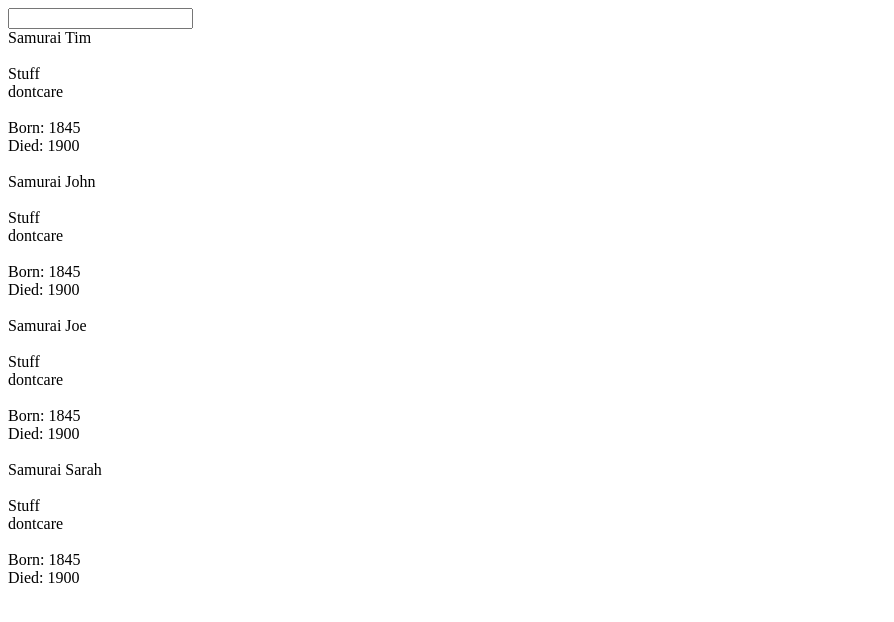
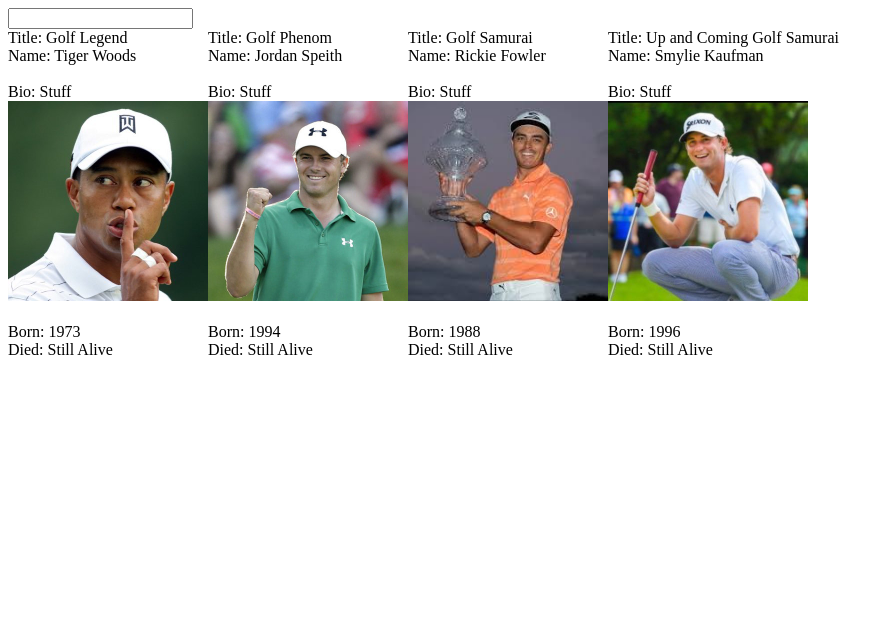
Before and after one commit to Craig-Orcutt/spa-wysiwyg, a plain HTML site: page index.html in a window 1280 px wide. Shown: the whole page, without its empty margins (0-894 px from the left). Drawn offline with Linux system fonts and the light colour scheme.

Commit message:
added image files and sort of cleaned up display

```diff
--- a/wysiwyg.css
+++ b/wysiwyg.css
@@ -1,3 +1,12 @@
 .border {
     border: 1px dotted blue;
 }
+
+.image{
+    width: 200px;
+    height: 200px;
+}
+
+.peopleDiv {
+    display: inline-block;
+}
--- a/wysiwyg.js
+++ b/wysiwyg.js
@@ -1,41 +1,42 @@
-let people = [{"title": "Samurai",
-"name": "Tim",
+let people = [{"title": "Golf Legend",
+"name": "Tiger Woods",
 "bio": "Stuff",
-"image": "dontcare",
+"image": 'images/tigerWoods.jpg',
 "lifespan": {
-    "birth": 1845,
-    "death": 1900
-}}, {"title": "Samurai",
-"name": "John",
+    "birth": 1973,
+    "death": 'Still Alive'
+}}, {"title": "Golf Phenom",
+"name": "Jordan Speith",
 "bio": "Stuff",
-"image": "dontcare",
+"image": "images/jordan-spieth.jpg",
 "lifespan": {
-    "birth": 1845,
-    "death": 1900
-}}, {"title": "Samurai",
-"name": "Joe",
+    "birth": 1994,
+    "death": 'Still Alive'
+}}, {"title": "Golf Samurai",
+"name": "Rickie Fowler",
 "bio": "Stuff",
-"image": "dontcare",
+"image": "images/rickieFowler.jpg",
 "lifespan": {
-    "birth": 1845,
-    "death": 1900
-}}, {"title": "Samurai",
-"name": "Sarah",
+    "birth": 1988,
+    "death": 'Still Alive'
+}}, {"title": "Up and Coming Golf Samurai",
+"name": "Smylie Kaufman",
 "bio": "Stuff",
-"image": "dontcare",
+"image": "images/smylie-kaufman.jpg",
 "lifespan": {
-    "birth": 1845,
-    "death": 1900
+    "birth": 1996,
+    "death": 'Still Alive'
 }}];
 let textInput = document.getElementById("textInput")
 
 let renderPeople = function() {
     for(var i = 0; i < people.length; i++) {
         let personElement = document.createElement("div");
-        personElement.id = i;
-        personElement.innerHTML += `<div class = 'titleName'> ${people[i].title} ${people[i].name}</div> <br>`;
-        personElement.innerHTML += `<div class = bioImage> ${people[i].bio} <br> ${people[i].image}</div> <br>`;
-        personElement.innerHTML += `<div class = lifespan> Born: ${people[i].lifespan.birth} <br> Died: ${people[i].lifespan.death}</div><br>`
+        personElement.classList.add('peopleDiv');
+        personElement.id = i
+        personElement.innerHTML += `<div id="${i}" class = 'titleName'> Title: ${people[i].title} <br> Name: ${people[i].name}</div> <br>`;
+        personElement.innerHTML += `<div id="${i}" class = 'bioImage'> Bio: ${people[i].bio} <br> <img class ='image' src = ${people[i].image}> </div> <br>`;
+        personElement.innerHTML += `<div id="${i}" class = 'lifespan'> Born: ${people[i].lifespan.birth} <br> Died: ${people[i].lifespan.death}</div><br>`
         personElement.addEventListener("click", () => {
             personElement.classList.toggle("border");
             textInput.className = personElement.id;
```
Also changed, not shown: images/jordan-spieth.jpg (added), images/rickieFowler.jpg (added), images/smylie-kaufman.jpg (added), images/tigerWoods.jpg (added), style.css (added), 1 other file.
